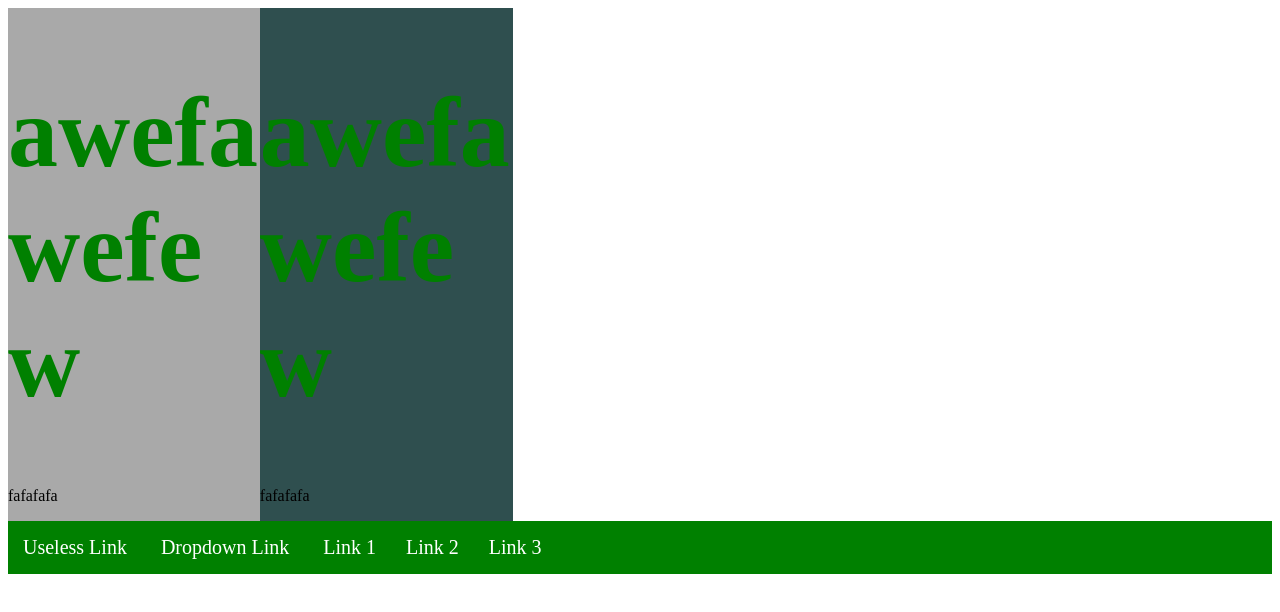
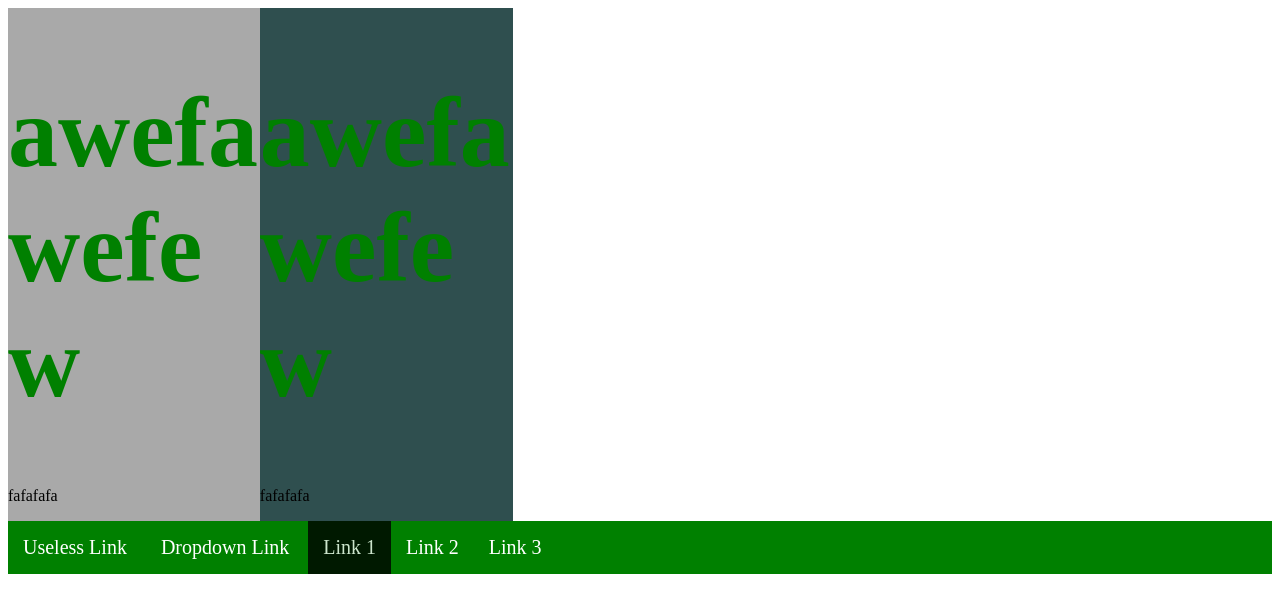
Before and after one commit to tonytrinh3/css-training, a plain HTML site: page index.html in a window 1280 px wide. In both pictures the pointer is over the item "Link 1". Drawn offline with Linux system fonts and the light colour scheme.

Commit message:
Add files via upload

```diff
--- a/style.css
+++ b/style.css
@@ -61,3 +61,15 @@ ul{
 ul li{
     display: inline-block;
 }
+
+/*for some reason this allows all of the highlight to be the whole height of the bar instead of the just the text when you hover*/
+ul li ul {
+  display: inline-block;
+}
+
+
+
+ul li ul li:hover {
+  background-color: black;
+  opacity: 0.8;
+}
```
